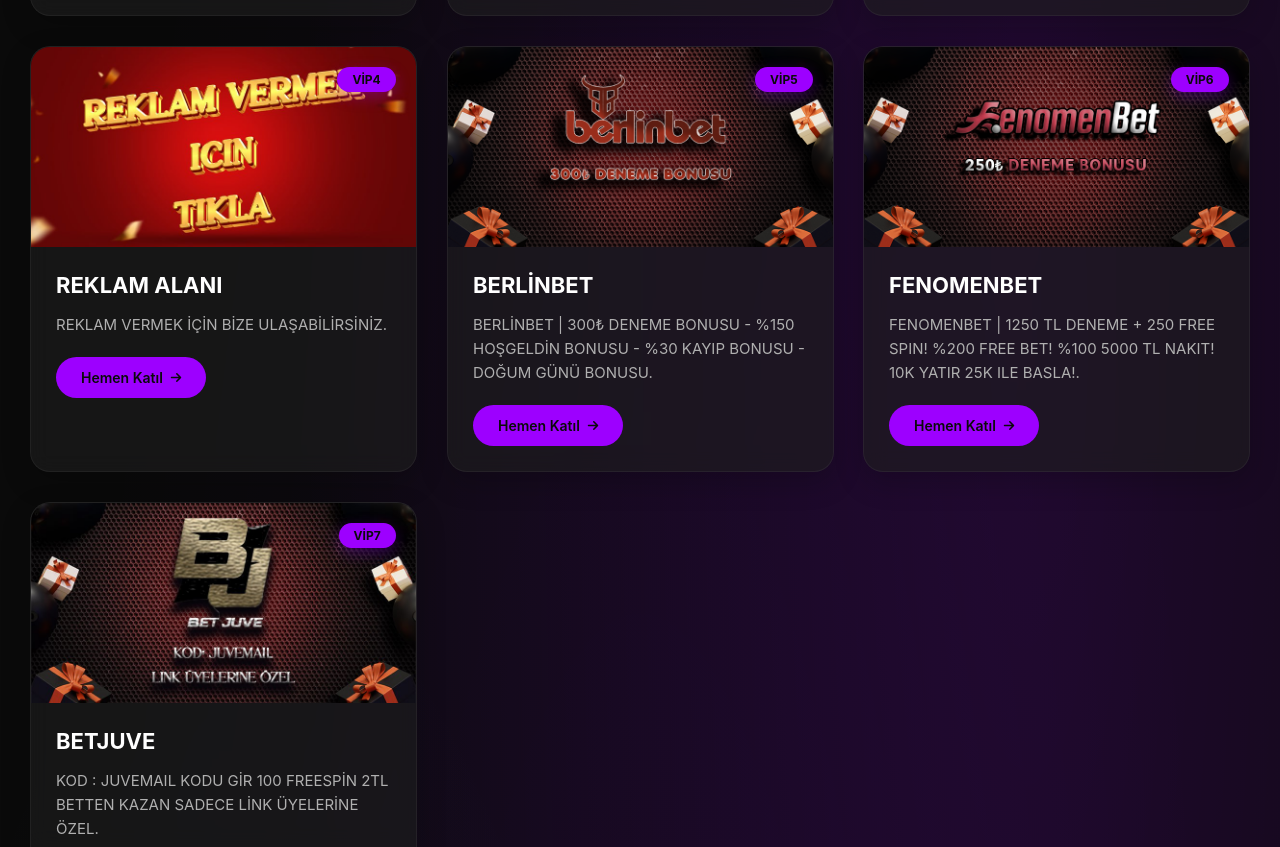
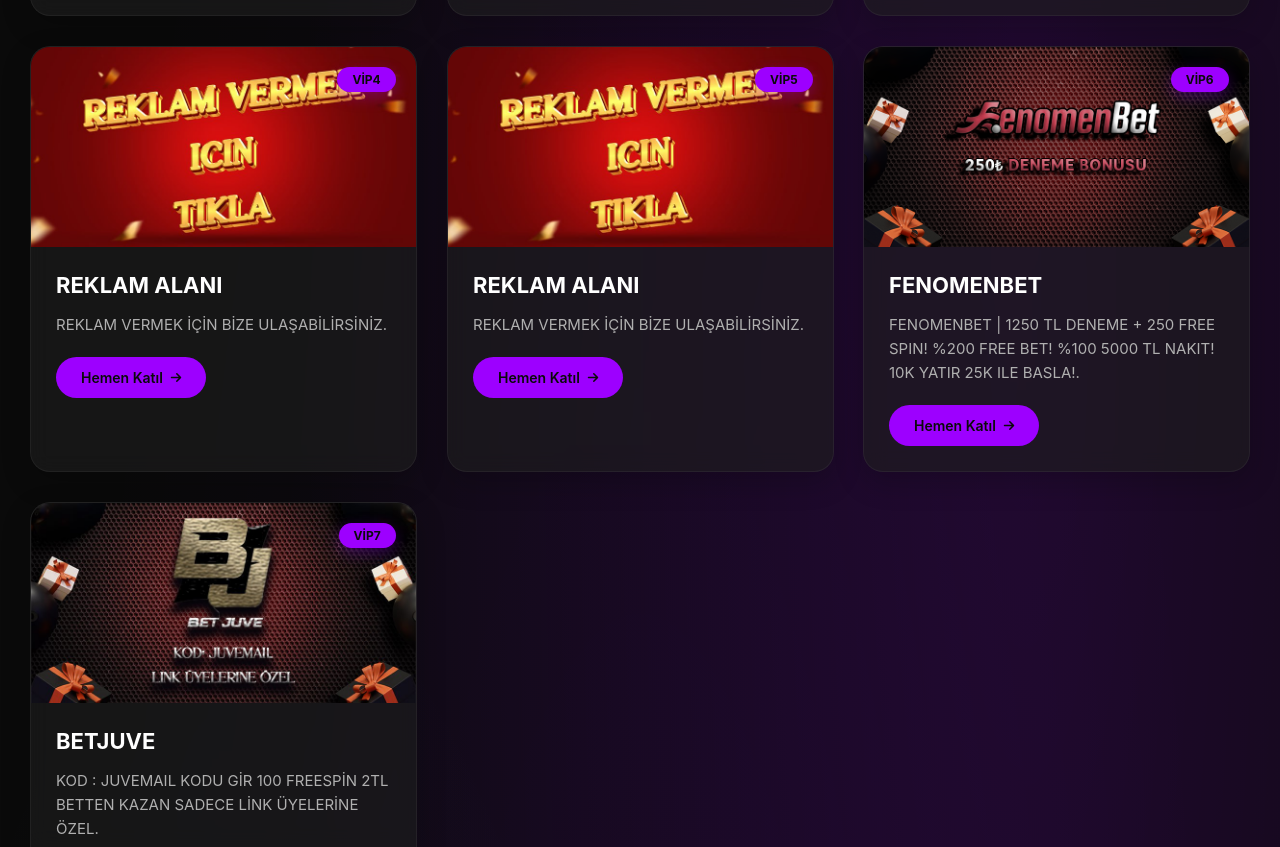
Before and after one commit to Baron893/baronbeyi1.com, a plain HTML site: page index.html in a window 1280 px wide. Shown: the part 1577-2424 px from the top of the page. Drawn offline with nearby package versions, Linux system fonts and the light colour scheme.

Commit message:
Update index.html

```diff
--- a/index.html
+++ b/index.html
@@ -1099,12 +1099,12 @@
                 <div class="card" data-delay="100">
                     <div class="card-badge">VİP5</div>
                     <div class="card-image">
-                        <img src="baronberlin.png" alt="BERLİNBET">
-                    </div>
-                    <div class="card-content">
-                        <h3 class="card-title">BERLİNBET</h3>
-                        <p class="card-description">BERLİNBET | 300₺ DENEME BONUSU - %150 HOŞGELDİN BONUSU - %30 KAYIP BONUSU - DOĞUM GÜNÜ BONUSU.</p>
-                        <a href="https://ber.ink/Berlinkodmekani" target="_blank" class="card-button">Hemen Katıl <i class="fas fa-arrow-right"></i></a>
+                        <img src="REKLAM.jpg" alt="REKLAM ALANI">
+                    </div>
+                    <div class="card-content">
+                        <h3 class="card-title">REKLAM ALANI</h3>
+                        <p class="card-description">REKLAM VERMEK İÇİN BİZE ULAŞABİLİRSİNİZ.</p>
+                        <a href="https://t.me/pirlobaskan" target="_blank" class="card-button">Hemen Katıl <i class="fas fa-arrow-right"></i></a>
                     </div>
                 </div>
 
@@ -1117,7 +1117,7 @@
                     <div class="card-content">
                         <h3 class="card-title">FENOMENBET</h3>
                         <p class="card-description">FENOMENBET | 1250 TL DENEME + 250 FREE SPIN! %200 FREE BET! %100 5000 TL NAKIT! 10K YATIR 25K ILE BASLA!.</p>
-                        <a href="https://fenoref.xyz/kodmekani" target="_blank" class="card-button">Hemen Katıl <i class="fas fa-arrow-right"></i></a>
+                        <a href="https://lnkany.pro/kodmekani" target="_blank" class="card-button">Hemen Katıl <i class="fas fa-arrow-right"></i></a>
                     </div>
                 </div>
 
```
